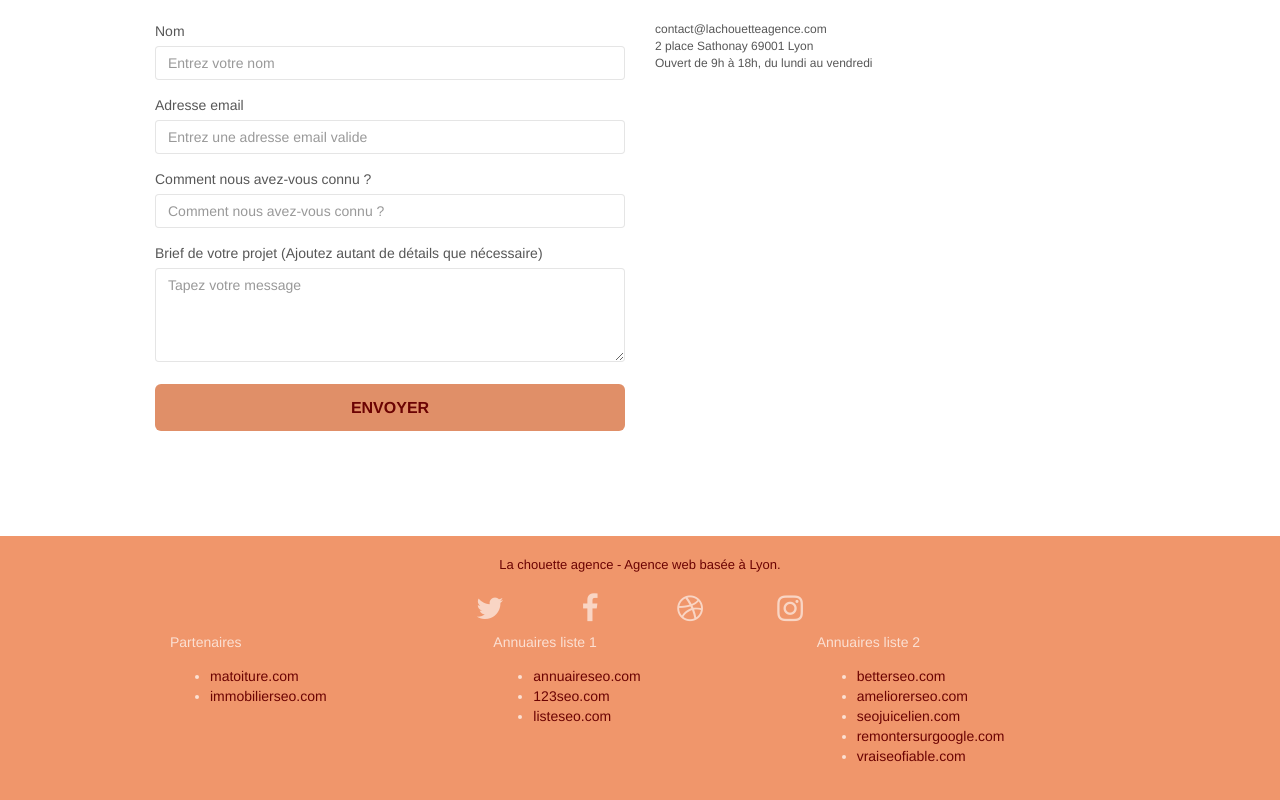
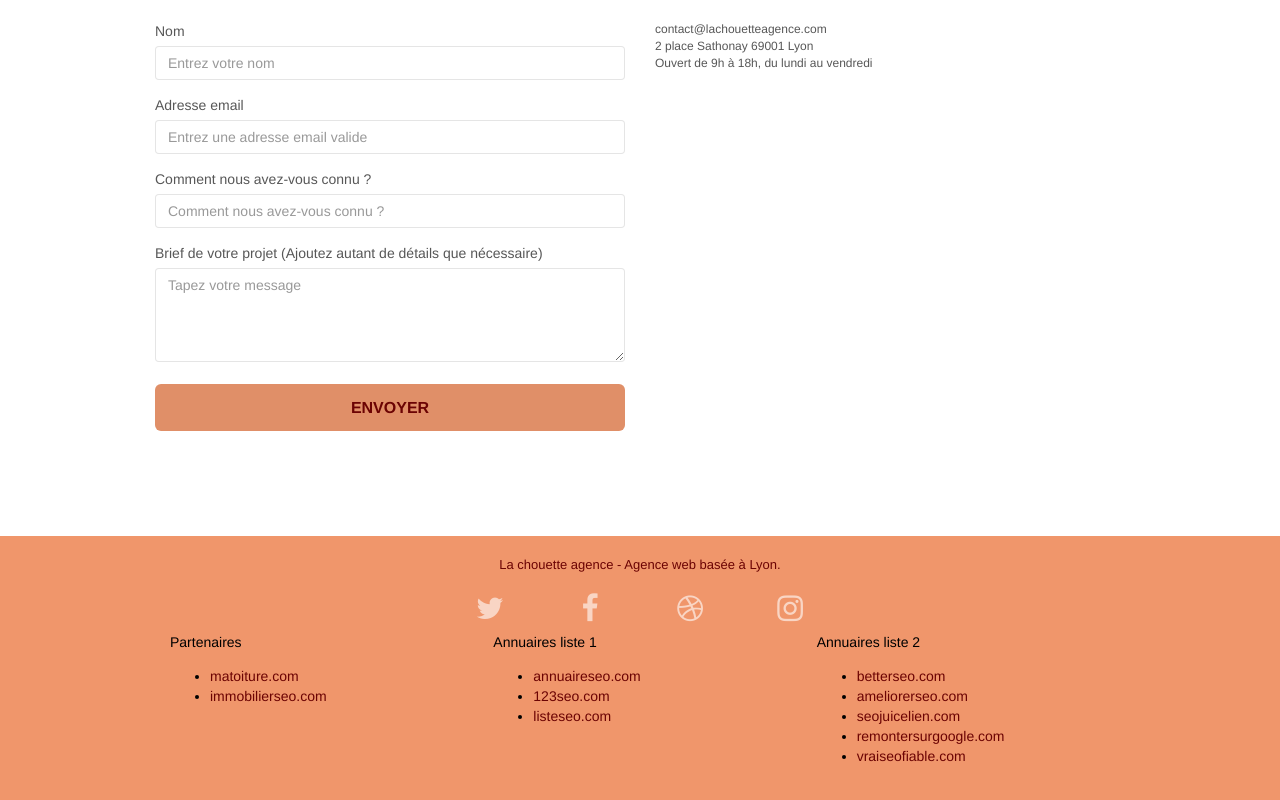
Before and after one commit to LaetitiaR32/LaetitiaReschid_4_02052021, a plain HTML site: page Contact.html in a window 1280 px wide. Shown: the part 477-1277 px from the top of the page. Drawn offline with Linux system fonts and the light colour scheme.

Commit message:
chgt couleur

```diff
--- a/style.css
+++ b/style.css
@@ -100,7 +100,7 @@ a:hover {
 }
 
 .d-bloc {
-    color: rgba(255, 255, 255, .7);
+    color: black;
 }
 
 .d-bloc button:hover {
```
